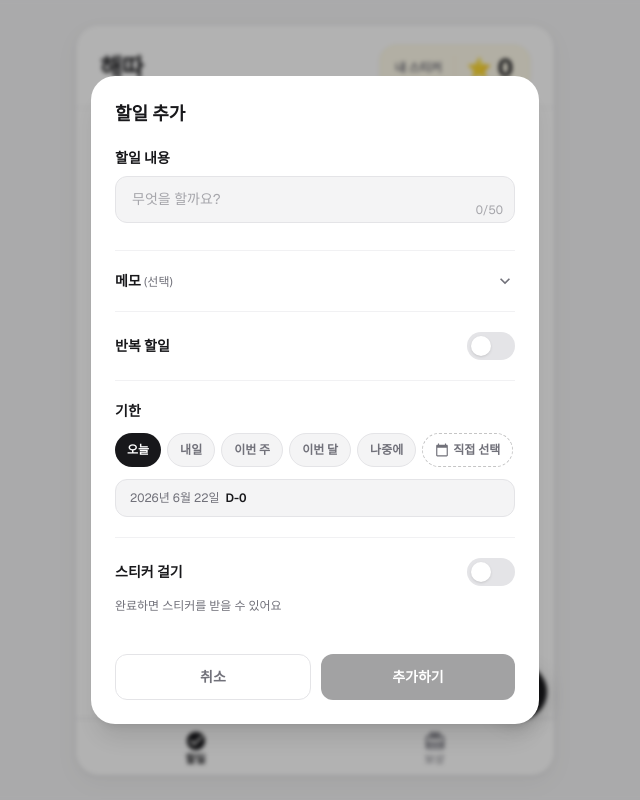
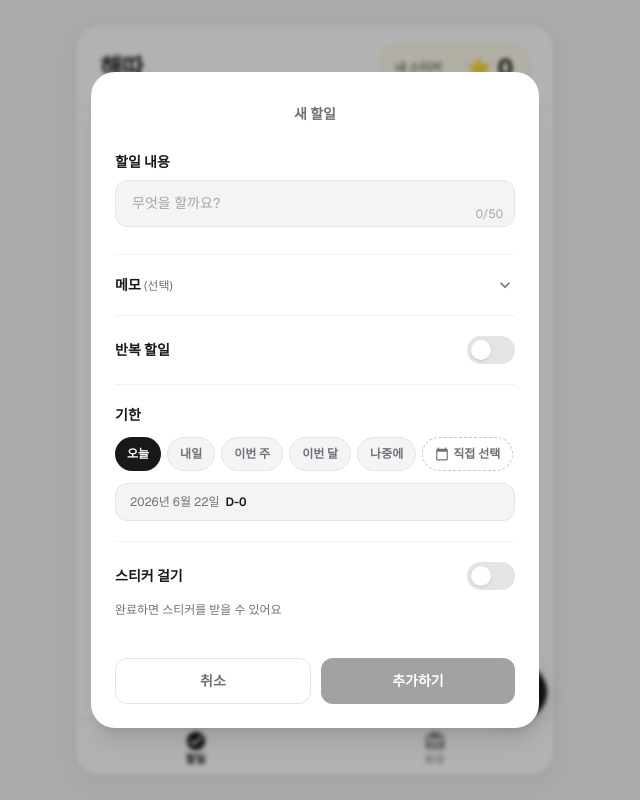
Before and after one commit to Jang-eunhye/haedda, a Next.js app: page / in a window 1280 px wide. Both pictures are taken after a click on the button "할일 추가". Shown: the whole page, without its empty margins (325-965 px from the left). Built offline with nearby package versions, Linux system fonts and the light colour scheme.

Commit message:
design: 할일/보상 모달 디자인 수정

```diff
--- a/src/app/components/RewardFormModal.tsx
+++ b/src/app/components/RewardFormModal.tsx
@@ -3,7 +3,7 @@
 import { useState, useEffect } from 'react';
 import { createPortal } from 'react-dom';
 import { Reward } from '../types';
-import { MdClose, MdDeleteOutline } from 'react-icons/md';
+import { MdDeleteOutline } from 'react-icons/md';
 import StickerCountPicker from './StickerCountPicker';
 
 const CONTENT_MAX = 50;
@@ -48,19 +48,15 @@ export default function RewardFormModal({ onClose, onSave, onDelete, reward }: P
       >
         <div className="w-10 h-1 bg-border rounded-full mx-auto mb-5 sm:hidden" />
 
-        <div className="relative flex items-center justify-center min-h-[36px] mb-5">
-          <button
-            type="button"
-            onClick={onClose}
-            aria-label="닫기"
-            className="absolute left-0 top-1/2 -translate-y-1/2 w-9 h-9 flex items-center justify-center rounded-lg text-muted hover:text-foreground hover:bg-background transition-colors active:scale-95"
-          >
-            <MdClose size={20} aria-hidden />
-          </button>
+        <div
+          className={`flex items-center justify-center min-h-[36px] mb-5 ${
+            isEdit && onDelete ? 'relative' : ''
+          }`}
+        >
           <span className="text-sm font-semibold text-muted">
             {isEdit ? '보상 수정' : '새 보상'}
           </span>
-          {isEdit && onDelete ? (
+          {isEdit && onDelete && (
             <button
               type="button"
               onClick={onDelete}
@@ -69,8 +65,6 @@ export default function RewardFormModal({ onClose, onSave, onDelete, reward }: P
             >
               <MdDeleteOutline size={18} aria-hidden />
             </button>
-          ) : (
-            <div className="absolute right-0 top-1/2 -translate-y-1/2 w-9 h-9" aria-hidden />
           )}
         </div>
 
--- a/src/app/components/TodoFormModal.tsx
+++ b/src/app/components/TodoFormModal.tsx
@@ -129,12 +129,11 @@ export default function TodoFormModal({ onClose, onSave, todo }: Props) {
         onClick={e => e.stopPropagation()}
       >
         <div className="w-10 h-1 bg-border rounded-full mx-auto mb-5 sm:hidden" />
-        <h3 className={`text-lg font-bold text-foreground ${isEdit ? 'mb-1' : 'mb-5'}`}>
-          {isEdit ? '할일 수정' : '할일 추가'}
-        </h3>
-        {isEdit && (
-          <p className="text-xs text-muted mb-5">할일 내용을 수정해 보세요</p>
-        )}
+        <div className="flex items-center justify-center min-h-[36px] mb-5">
+          <span className="text-sm font-semibold text-muted">
+            {isEdit ? '할일 수정' : '새 할일'}
+          </span>
+        </div>
 
         <form onSubmit={handleSubmit} className="space-y-0">
           <div>
```
